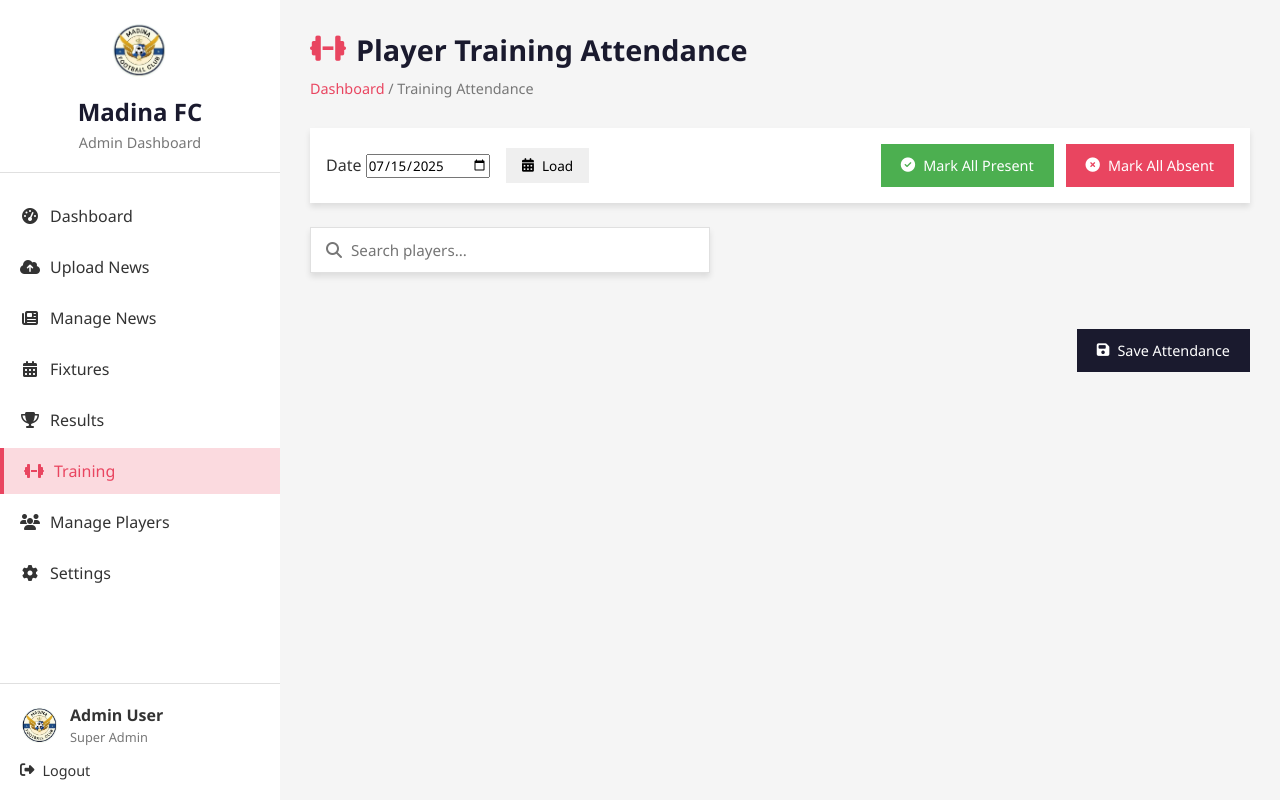
After one commit to kevin-magu/madina-fc, a PHP site: page /madina-fc/admin/training.php in a window 1280 px wide. The commit adds this page. Run offline with PHP 8.4, Linux system fonts and the light colour scheme; data that the repository does not hold is empty.

Commit message:
madina fc

```diff
--- a/admin/includes/sidebar.php
+++ b/admin/includes/sidebar.php
@@ -36,6 +36,12 @@
                         <a href="add-result.php">
                             <i class="fas fa-trophy"></i>
                             <span>Results</span>
+                        </a>
+                    </li>
+                    <li>
+                        <a href="training.php">
+                            <i class="fas fa-dumbbell"></i>
+                            <span>Training</span>
                         </a>
                     </li>
 
--- /dev/null
+++ b/admin/scripts/training.js
@@ -0,0 +1,76 @@
+// scripts/attendance.js
+
+document.addEventListener('DOMContentLoaded', () => {
+    const attendanceContainer = document.getElementById('attendanceContainer');
+    const attendanceDate = document.getElementById('attendanceDate').value;
+
+    // Mark all present
+    document.getElementById('markAllPresent').addEventListener('click', () => {
+        document.querySelectorAll('.attendance-card').forEach(card => {
+            markAttendance(card, 'present');
+        });
+    });
+
+    // Mark all absent
+    document.getElementById('markAllAbsent').addEventListener('click', () => {
+        document.querySelectorAll('.attendance-card').forEach(card => {
+            markAttendance(card, 'absent');
+        });
+    });
+
+    // Search functionality
+    document.getElementById('playerSearch').addEventListener('input', function () {
+        const query = this.value.toLowerCase();
+        document.querySelectorAll('.attendance-card').forEach(card => {
+            const name = card.querySelector('.player-name').textContent.toLowerCase();
+            card.style.display = name.includes(query) ? '' : 'none';
+        });
+    });
+
+    // Individual click listeners
+    attendanceContainer.addEventListener('click', async (e) => {
+        if (e.target.closest('.attendance-btn')) {
+            const button = e.target.closest('.attendance-btn');
+            const status = button.dataset.status;
+            const card = button.closest('.attendance-card');
+
+            await markAttendance(card, status);
+        }
+    });
+
+    async function markAttendance(card, status) {
+        const playerId = card.dataset.playerId;
+
+        // Highlight the selected button
+        const presentBtn = card.querySelector('.present-btn');
+        const absentBtn = card.querySelector('.absent-btn');
+
+        if (status === 'present') {
+            presentBtn.classList.add('active');
+            absentBtn.classList.remove('active');
+
+            await fetch('processing/training.php', {
+                method: 'POST',
+                headers: { 'Content-Type': 'application/json' },
+                body: JSON.stringify({
+                    player_id: playerId,
+                    status: 'present',
+                    date: attendanceDate
+                })
+            });
+        } else if (status === 'absent') {
+            absentBtn.classList.add('active');
+            presentBtn.classList.remove('active');
+
+            await fetch('processing/training.php', {
+                method: 'POST',
+                headers: { 'Content-Type': 'application/json' },
+                body: JSON.stringify({
+                    player_id: playerId,
+                    status: 'absent',
+                    date: attendanceDate
+                })
+            });
+        }
+    }
+});
--- /dev/null
+++ b/admin/styles/training.css
@@ -0,0 +1,239 @@
+
+
+/* Attendance Controls */
+.attendance-controls {
+    display: flex;
+    flex-wrap: wrap;
+    gap: 1rem;
+    justify-content: space-between;
+    align-items: center;
+    margin-bottom: 1.5rem;
+    background-color: var(--white);
+    padding: 1rem;
+    border-radius: var(--radius);
+    box-shadow: var(--shadow);
+}
+
+.date-filter {
+    display: flex;
+    align-items: center;
+    gap: 1rem;
+}
+
+.date-filter .form-group {
+    margin-bottom: 0;
+}
+
+.bulk-actions {
+    display: flex;
+    gap: 0.75rem;
+}
+
+/* Search Box */
+.search-box {
+    position: relative;
+    margin-bottom: 1.5rem;
+    max-width: 400px;
+}
+
+.search-box input {
+    width: 100%;
+    padding: 0.75rem 1rem 0.75rem 2.5rem;
+    border: 1px solid var(--border);
+    border-radius: var(--radius);
+    font-size: 0.95rem;
+    transition: var(--transition);
+    background-color: var(--white);
+    box-shadow: var(--shadow);
+}
+
+.search-box input:focus {
+    outline: none;
+    border-color: var(--secondary);
+    box-shadow: 0 0 0 2px rgba(233, 69, 96, 0.1);
+}
+
+.search-box i {
+    position: absolute;
+    left: 1rem;
+    top: 50%;
+    transform: translateY(-50%);
+    color: var(--text-light);
+}
+
+/* Attendance Grid */
+.attendance-grid {
+    display: grid;
+    grid-template-columns: repeat(auto-fill, minmax(240px, 1fr));
+    gap: 1rem;
+    margin-bottom: 2rem;
+}
+
+.attendance-card {
+    background-color: var(--white);
+    border-radius: var(--radius);
+    box-shadow: var(--shadow);
+    padding: 1rem;
+    display: flex;
+    flex-direction: column;
+    transition: var(--transition);
+}
+
+.attendance-card:hover {
+    transform: translateY(-3px);
+    box-shadow: 0 4px 10px rgba(0, 0, 0, 0.1);
+}
+
+.player-info {
+    margin-bottom: 0.75rem;
+}
+
+.player-name {
+    font-weight: 500;
+    color: var(--primary);
+    font-size: 0.95rem;
+}
+
+.attendance-actions {
+    display: flex;
+    gap: 0.5rem;
+    margin-top: auto;
+}
+
+.attendance-btn {
+    flex: 1;
+    padding: 0.5rem;
+    border: none;
+    border-radius: var(--radius);
+    font-size: 0.8rem;
+    cursor: pointer;
+    transition: var(--transition);
+    display: flex;
+    align-items: center;
+    justify-content: center;
+    gap: 0.25rem;
+}
+
+.attendance-btn i {
+    font-size: 0.9em;
+}
+
+.present-btn {
+    background-color: rgba(76, 175, 80, 0.1);
+    color: var(--accent);
+}
+
+.present-btn.active {
+    background-color: var(--accent);
+    color: var(--white);
+}
+
+.absent-btn {
+    background-color: rgba(233, 69, 96, 0.1);
+    color: var(--secondary);
+}
+
+.absent-btn.active {
+    background-color: var(--secondary);
+    color: var(--white);
+}
+
+/* Buttons */
+.btn {
+    padding: 0.75rem 1.25rem;
+    border: none;
+    border-radius: var(--radius);
+    font-weight: 500;
+    cursor: pointer;
+    transition: var(--transition);
+    display: inline-flex;
+    align-items: center;
+    gap: 0.5rem;
+    font-size: 0.9rem;
+}
+
+.btn.small-btn {
+    padding: 0.5rem 1rem;
+    font-size: 0.85rem;
+}
+
+.primary-btn {
+    background-color: var(--primary);
+    color: var(--white);
+}
+
+.primary-btn:hover {
+    background-color: #0f0f1f;
+}
+
+.success-btn {
+    background-color: var(--accent);
+    color: var(--white);
+}
+
+.success-btn:hover {
+    background-color: #3d8b40;
+}
+
+.danger-btn {
+    background-color: var(--secondary);
+    color: var(--white);
+}
+
+.danger-btn:hover {
+    background-color: #d13354;
+}
+
+.form-actions {
+    display: flex;
+    justify-content: flex-end;
+    margin-top: 1.5rem;
+}
+
+/* Responsive Styles */
+@media (min-width: 992px) {
+    .admin-container {
+        flex-direction: row;
+    }
+
+    .content {
+        margin-left: var(--sidebar-width);
+        padding: 30px;
+    }
+}
+
+@media (max-width: 768px) {
+    .attendance-grid {
+        grid-template-columns: repeat(auto-fill, minmax(200px, 1fr));
+    }
+
+    .attendance-controls {
+        flex-direction: column;
+        align-items: stretch;
+    }
+
+    .bulk-actions {
+        flex-direction: column;
+        gap: 0.5rem;
+    }
+
+    .date-filter {
+        flex-direction: column;
+        align-items: stretch;
+        gap: 0.5rem;
+    }
+}
+
+@media (max-width: 480px) {
+    .attendance-grid {
+        grid-template-columns: 1fr;
+    }
+
+    .attendance-actions {
+        flex-direction: column;
+    }
+
+    .attendance-btn {
+        padding: 0.5rem;
+    }
+}
--- /dev/null
+++ b/admin/training.php
@@ -0,0 +1,109 @@
+<?php
+require_once '../includes/db_connect.php';
+
+$currentDate = $_GET['date'] ?? date('Y-m-d');
+
+// Fetch all players
+$players = [];
+$playerQuery = "SELECT id, name FROM players ORDER BY name ASC";
+$playerResult = mysqli_query($conn, $playerQuery);
+while ($row = mysqli_fetch_assoc($playerResult)) {
+    $players[] = $row;
+}
+
+// Get list of present players for selected date
+$presentPlayerIds = [];
+$checkQuery = "SELECT player_id FROM player_training WHERE training_date = ?";
+$stmt = $conn->prepare($checkQuery);
+$stmt->bind_param("s", $currentDate);
+$stmt->execute();
+$res = $stmt->get_result();
+
+while ($row = $res->fetch_assoc()) {
+    $presentPlayerIds[] = (int) $row['player_id'];
+}
+?>
+
+<!DOCTYPE html>
+<html lang="en">
+<head>
+    <meta charset="UTF-8">
+    <meta name="viewport" content="width=device-width, initial-scale=1.0">
+    <title>Player Training Attendance | Madina FC Admin</title>
+    <link rel="stylesheet" href="./styles/training.css">
+    <link rel="stylesheet" href="./styles/commonStyles.css">
+    <link rel="stylesheet" href="https://cdnjs.cloudflare.com/ajax/libs/font-awesome/6.4.0/css/all.min.css">
+</head>
+<body>
+<div class="admin-container">
+    <?php include 'includes/sidebar.php' ?>
+
+    <main class="content">
+        <header class="content-header">
+            <h1><i class="fas fa-dumbbell"></i> Player Training Attendance</h1>
+            <div class="breadcrumb">
+                <a href="index.php">Dashboard</a> / <span>Training Attendance</span>
+            </div>
+        </header>
+
+        <div class="attendance-controls">
+            <form method="get" class="date-filter">
+                <div class="form-group">
+                    <label for="attendanceDate">Date</label>
+                    <input type="date" id="attendanceDate" name="date" value="<?= htmlspecialchars($currentDate) ?>" required>
+                </div>
+                <button type="submit" class="btn small-btn">
+                    <i class="fas fa-calendar-alt"></i> Load
+                </button>
+            </form>
+
+            <div class="bulk-actions">
+                <button id="markAllPresent" class="btn success-btn">
+                    <i class="fas fa-check-circle"></i> Mark All Present
+                </button>
+                <button id="markAllAbsent" class="btn danger-btn">
+                    <i class="fas fa-times-circle"></i> Mark All Absent
+                </button>
+            </div>
+        </div>
+
+        <div class="search-box">
+            <input type="text" id="playerSearch" placeholder="Search players...">
+            <i class="fas fa-search"></i>
+        </div>
+
+        <div class="attendance-grid" id="attendanceContainer">
+            <?php foreach ($players as $player):
+                $playerId = $player['id'];
+                $isPresent = in_array($playerId, $presentPlayerIds);
+            ?>
+            <div class="attendance-card" data-player-id="<?= $playerId ?>">
+                <div class="player-info">
+                    <span class="player-name"><?= htmlspecialchars($player['name']) ?></span>
+                </div>
+                <div class="attendance-actions">
+                    <button class="attendance-btn present-btn <?= $isPresent ? 'active' : '' ?>" data-status="present">
+                        <i class="fas fa-check"></i> Present
+                    </button>
+                    <button class="attendance-btn absent-btn <?= !$isPresent ? 'active' : '' ?>" data-status="absent">
+                        <i class="fas fa-times"></i> Absent
+                    </button>
+                </div>
+            </div>
+            <?php endforeach; ?>
+        </div>
+
+        <div class="form-actions">
+            <button id="saveAttendance" class="btn primary-btn">
+                <i class="fas fa-save"></i> Save Attendance
+            </button>
+        </div>
+    </main>
+</div>
+
+<script>
+    const selectedDate = "<?= $currentDate ?>";
+</script>
+<script src="scripts/training.js"></script>
+</body>
+</html>
```
Also changed, not shown: admin/processing/add-result.php (+17 -17 lines), admin/processing/training.php (added, +54 -0 lines).
